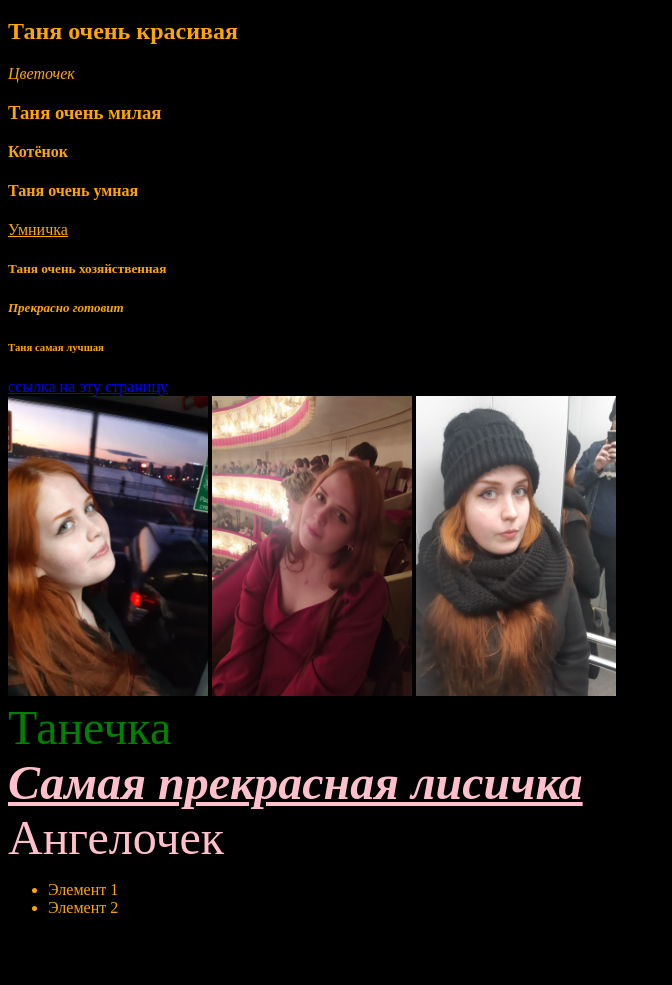
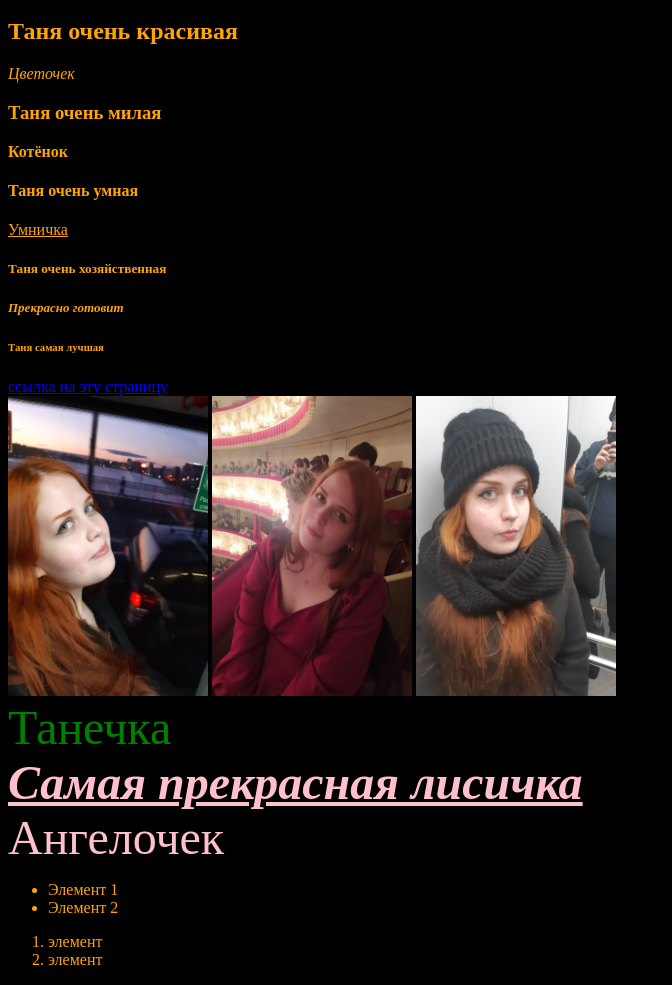
Before and after one commit to TanyaFollower/Tanechka, a plain HTML site: page index.html in a window 1280 px wide. Shown: the part 48-1033 px from the top of the page, without its empty margins (0-672 px from the left). Before the commit the page ends 981 px from the top, so only its background shows below. Drawn offline with Linux system fonts and the light colour scheme.

Commit message:
index.html

```diff
--- a/index.html
+++ b/index.html
@@ -31,5 +31,9 @@
   <li> Элемент 1 </li>
   <li> Элемент 2 </li>
 </ul>
+<ol>
+  <li> элемент
+  <li> элемент
+</ol>
 </body>
 </html>
```
